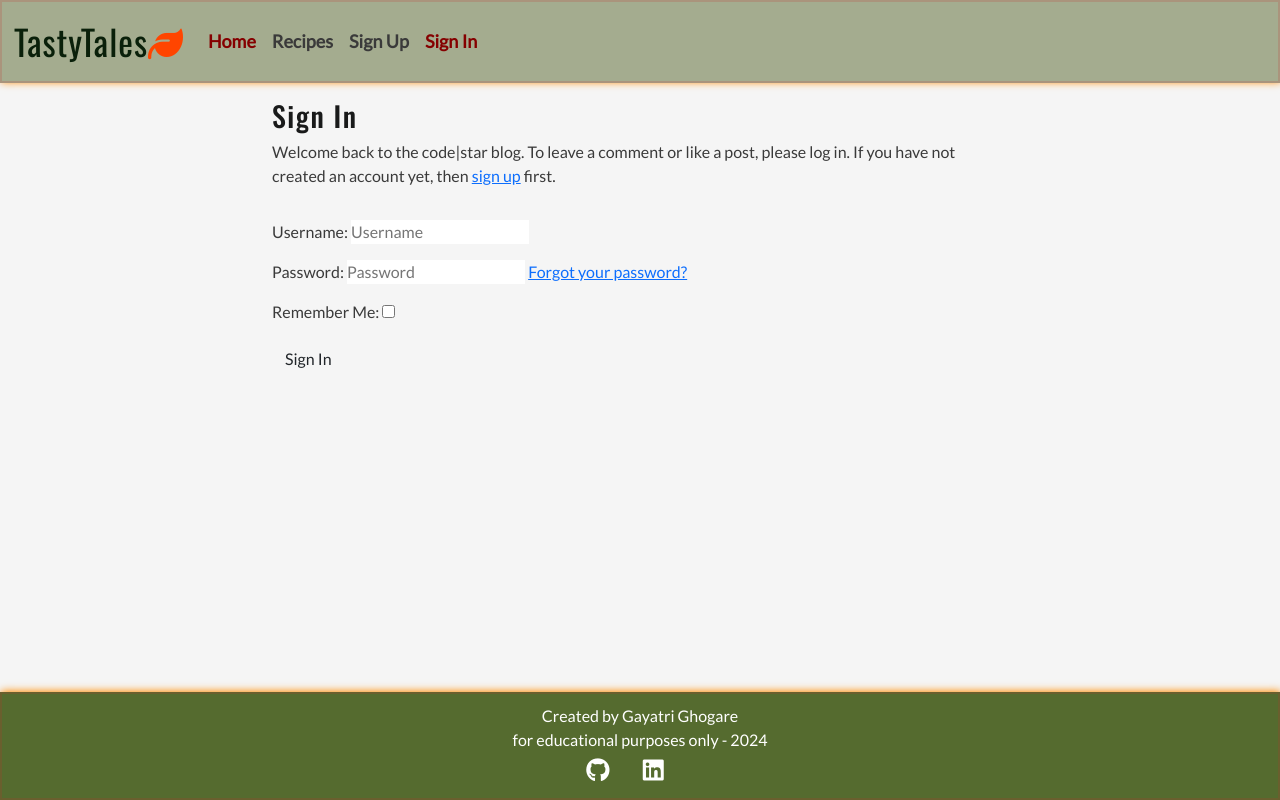
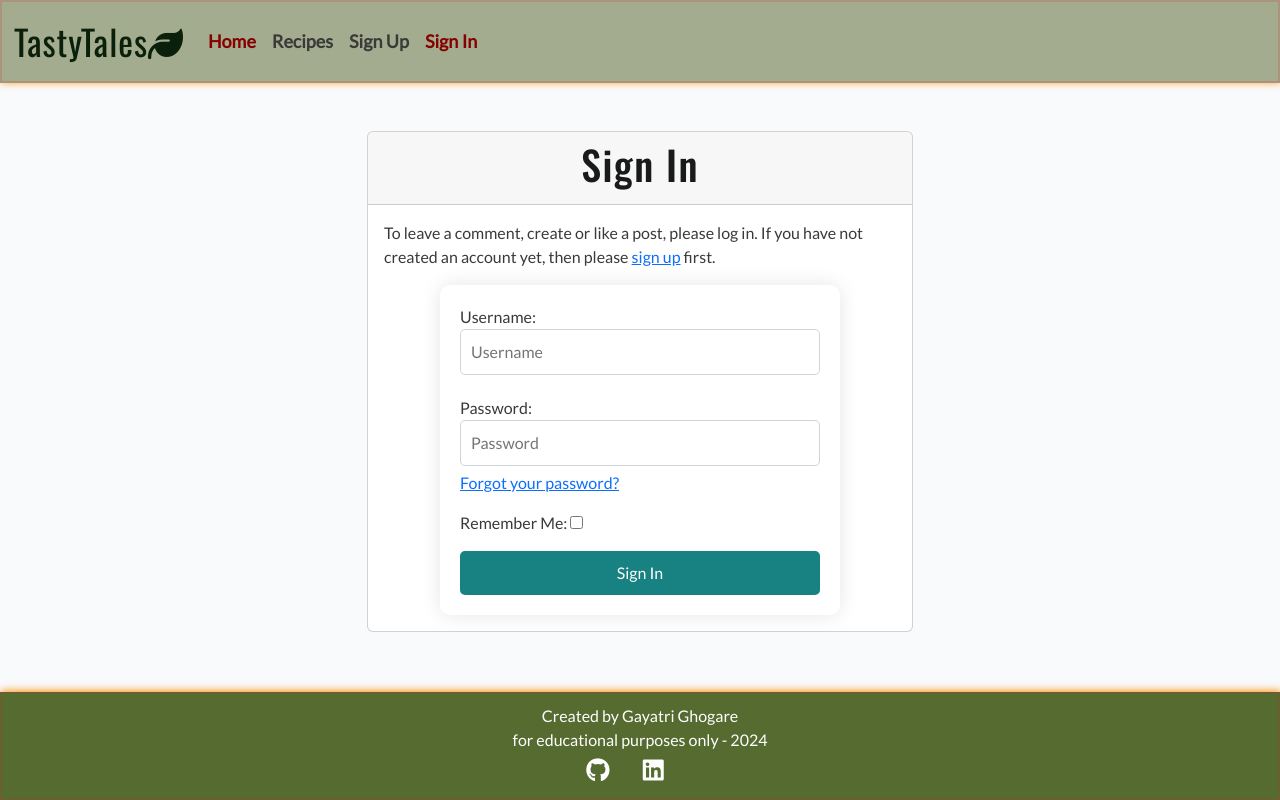
Before and after one commit to gayatrig19/tasty-tales-website-pp4, a Django app: page /accounts/login/ in a window 1280 px wide. Run offline with Django 4.2, Linux system fonts and the light colour scheme; some libraries are stand-ins or nearby versions.

Commit message:
Add styles to login form

```diff
--- a/static/css/style.css
+++ b/static/css/style.css
@@ -15,8 +15,8 @@ body {
     font-size: 16px;
     font-weight: 450;
     color: #3a3a3a;
-    background-color: whitesmoke;
-    min-height: 100%;
+    background-color: #F9FAFC;
+    /* background-color: whitesmoke; */
     display: flex;
     flex-direction: column;
 }
@@ -45,13 +45,8 @@ main {
     font-style: bold;
     font-size: 35px;
     letter-spacing: 1px;
-    /* color: #191a1a; */
     color: rgb(10, 32, 10);
     font-weight: 400;
-}
-
-.navbar-brand i {
-    color: orangered;
 }
 
 .navbar-brand:hover {
@@ -64,7 +59,6 @@ a.nav-link {
     font-family: Lato, sans-serif;
     font-weight: bold;
     font-size: 18px;
-    /* font-weight: 500; */
 }
 
 .navbar-nav .nav-link.active,
@@ -86,10 +80,8 @@ header {
 footer {
     flex-shrink: 0;
     text-align: center;
-    /* background-color: rgb(164, 172, 143); */
     box-shadow: 1px -1px 8px 0 darkorange;
     border: 2px solid #c42c2c30;
-    /* background-color: rgb(98, 91, 91); */
     background-color: darkolivegreen;
     padding: 10px;
 }
@@ -131,7 +123,6 @@ footer > a {
 
 .with-shadow {
     box-shadow: 0px 0px 0px 2px rgba(148, 94, 94, 0.9);
-    /* background-color: rgba(80, 36, 36, 0.9); */
     background-color: rgba(138, 48, 48, 0.9);
     padding: 15px;
     border-radius: 10px;
@@ -145,6 +136,7 @@ footer > a {
     font-size: x-large;
     font-weight: 400;
     color: white;
+    margin-bottom: 15px;
 }
 
 .lead {
@@ -154,3 +146,36 @@ footer > a {
     font-size: 18px;
     margin-bottom: 20px;
 }
+
+/* Login form */
+.login {
+    max-width: 400px;
+    margin: 0 auto;
+    padding: 20px;
+    background-color: #fff;
+    border-radius: 10px;
+    box-shadow: 0px 0px 20px rgba(0, 0, 0, 0.1);
+}
+
+.login input[type="text"],
+.login input[type="password"] {
+    width: 100%;
+    padding: 10px;
+    margin-bottom: 5px;
+    border: 1px solid #ced4da;
+    border-radius: 5px;
+}
+
+.btn-signup {
+    width: 100%;
+    padding: 10px;
+    border: none; /* Remove button border */
+    border-radius: 5px;
+    background-color: #188181;
+    color: #fff;
+    cursor: pointer;
+}
+
+.login button:hover {
+    background-color: #23BBBB;
+}
--- a/tastytales/settings.py
+++ b/tastytales/settings.py
@@ -29,7 +29,7 @@ TEMPLATES_DIR = os.path.join(BASE_DIR, 'templates')
 SECRET_KEY = os.environ.get("SECRET_KEY")
 
 # SECURITY WARNING: don't run with debug turned on in production!
-DEBUG = False
+DEBUG = True
 
 ALLOWED_HOSTS = ['tasty-tales-4b4d80fd4040.herokuapp.com', '8000-gayatrig19-tastytaleswe-j37n45a149o.ws-eu108.gitpod.io']
 
--- a/templates/account/login.html
+++ b/templates/account/login.html
@@ -6,29 +6,28 @@
 {% block head_title %}{% trans "Sign In" %}{% endblock %}
 
 {% block content %}
+<div class="container mt-5 mb-3">
+  <div class="row justify-content-center">
+    <div class="col-md-6">
+      <div class="card">
+        <div class="card-header text-center">
+          <h1 class="card-title">{% trans "Sign In" %}</h1>
+        </div>
+        <div class="card-body">
+          <p>{% blocktrans %}To leave a comment, create or like a post, please log in.
+            If you have not created an account yet, then please <a href="{{ signup_url }}">sign up</a> first.{% endblocktrans %}</p>
 
-<div class="container">
-    <div class="row">
-        <div class="col-md-8 mt-3 offset-md-2">
-            <h3>{% trans "Sign In" %}</h3>
-
-            <p>{% blocktrans %}Welcome back to the code|star blog. To leave a comment or like a post, please log in. If
-                you
-                have not created an account yet, then <a class="link" href="{{ signup_url }}">sign up</a>
-                first.{% endblocktrans %}</p>
-        </div>
-    </div>
-    <div class="row">
-        <div class="col-md-8 mt-3 offset-md-2">
           <form class="login" method="POST" action="{% url 'account_login' %}">
             {% csrf_token %}
             {{ form.as_p }}
             {% if redirect_field_value %}
             <input type="hidden" name="{{ redirect_field_name }}" value="{{ redirect_field_value }}" />
             {% endif %}
-                <button class="btn btn-signup right" type="submit">{% trans "Sign In" %}</button>
+            <button class="btn btn-signup" type="submit">{% trans "Sign In" %}</button>
           </form>
         </div>
       </div>
     </div>
+  </div>
+</div>
 {% endblock %}
```
Lines whose indentation alone changed are shown as unchanged.
